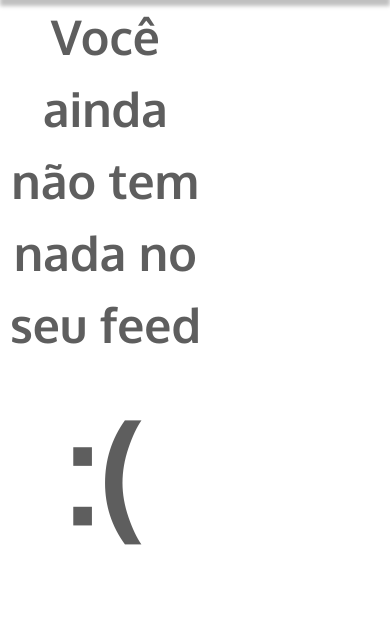
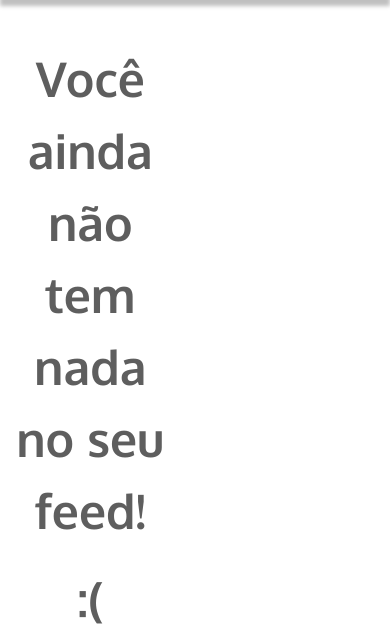
Before and after one commit to billyjoe-ram/bouman, a PHP site: page / in a window 390 px wide. Shown: the part 201-844 px from the top of the page. Run offline with PHP 8.4, Linux system fonts and the light colour scheme.

Commit message:
Texto para o feed vazio alinhado

```diff
--- a/web/bouman/src/index.html
+++ b/web/bouman/src/index.html
@@ -9,9 +9,11 @@
     <link rel="stylesheet" href="https://stackpath.bootstrapcdn.com/bootstrap/4.4.1/css/bootstrap.min.css"
         integrity="sha384-Vkoo8x4CGsO3+Hhxv8T/Q5PaXtkKtu6ug5TOeNV6gBiFeWPGFN9MuhOf23Q9Ifjh" crossorigin="anonymous">
 
-    <script src="https://code.jquery.com/jquery-3.4.1.slim.min.js" integrity="sha384-J6qa4849blE2+poT4WnyKhv5vZF5SrPo0iEjwBvKU7imGFAV0wwj1yYfoRSJoZ+n" crossorigin="anonymous" defer></script>
+    <script src="https://code.jquery.com/jquery-3.4.1.slim.min.js"
+        integrity="sha384-J6qa4849blE2+poT4WnyKhv5vZF5SrPo0iEjwBvKU7imGFAV0wwj1yYfoRSJoZ+n" crossorigin="anonymous" defer></script>
 
-    <script src="https://cdn.jsdelivr.net/npm/popper.js@1.16.0/dist/umd/popper.min.js" integrity="sha384-Q6E9RHvbIyZFJoft+2mJbHaEWldlvI9IOYy5n3zV9zzTtmI3UksdQRVvoxMfooAo" crossorigin="anonymous" defer></script>
+    <script src="https://cdn.jsdelivr.net/npm/popper.js@1.16.0/dist/umd/popper.min.js"
+        integrity="sha384-Q6E9RHvbIyZFJoft+2mJbHaEWldlvI9IOYy5n3zV9zzTtmI3UksdQRVvoxMfooAo" crossorigin="anonymous" defer></script>
 
     <script src="https://stackpath.bootstrapcdn.com/bootstrap/4.4.1/js/bootstrap.min.js"
         integrity="sha384-wfSDF2E50Y2D1uUdj0O3uMBJnjuUD4Ih7YwaYd1iqfktj0Uod8GCExl3Og8ifwB6"
@@ -81,12 +83,17 @@
 
     <main>
 
-        <div class="empty-feed">
+        <div class="row">
+            <div class="col-md-3">
+            </div>
+            <div class="col-md-6" id="empty-feed">
+                <p>Você ainda não tem nada no seu feed!</p>
+                <p>:(</p>
+            </div>
+            <div class="col-md-3">
+            </div>
+        </div>
 
-            Você ainda não tem nada no seu feed
-            <span>:(</span>
-
-        </div>
     </main>
 
 </body>
--- a/web/bouman/src/styles/style.css
+++ b/web/bouman/src/styles/style.css
@@ -1,4 +1,4 @@
-.empty-feed {
+#empty-feed {
     width: 54vw;
     height: 38vh;
 
@@ -7,6 +7,7 @@
     font-weight: bold;
 
     text-align: center;
+    margin-top: 10%;
 }
 
 .empty-feed span {
```
